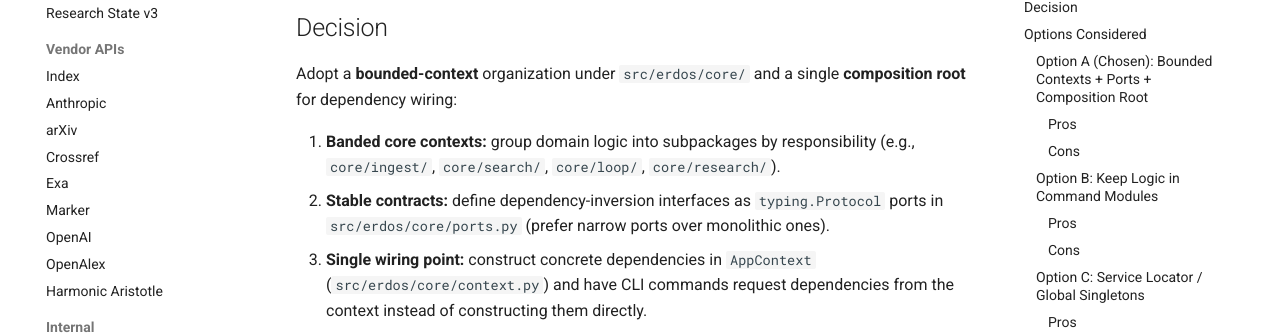
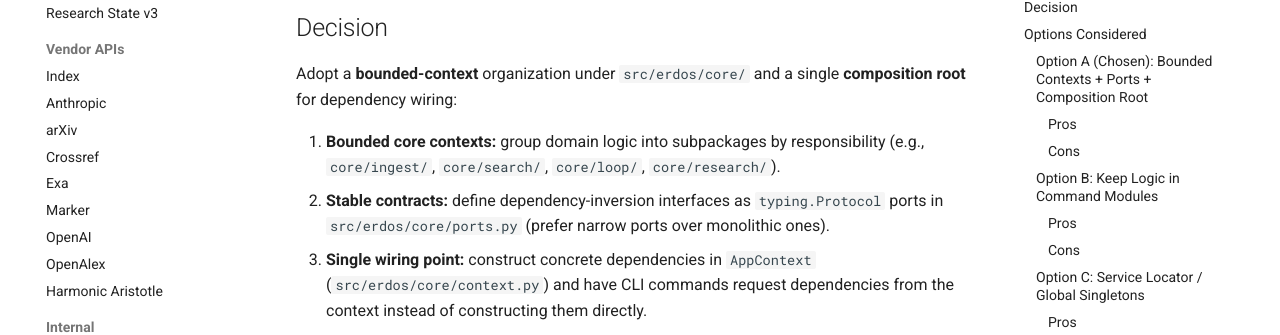
Before and after one commit to research-developer/erdos-banger, an MkDocs documentation site: the page built from docs/adr/adr-002-bounded-contexts-and-composition-root.md, in a window 1280 px wide and 900 px high, scrolled down 601 px. Shown: the part 128-463 px from the top of the window. Built offline with MkDocs 1.6.1 and Material for MkDocs 9.7.7, drawn with Linux system fonts in a browser that asks for light colours; comment, search, counter and statistics services are not loaded.

Commit message:
docs: fix bounded-contexts ADR typo

```diff
--- a/docs/adr/adr-002-bounded-contexts-and-composition-root.md
+++ b/docs/adr/adr-002-bounded-contexts-and-composition-root.md
@@ -25,7 +25,7 @@ We want the codebase to remain:
 Adopt a **bounded-context** organization under `src/erdos/core/` and a single
 **composition root** for dependency wiring:
 
-1. **Banded core contexts:** group domain logic into subpackages by responsibility
+1. **Bounded core contexts:** group domain logic into subpackages by responsibility
    (e.g., `core/ingest/`, `core/search/`, `core/loop/`, `core/research/`).
 2. **Stable contracts:** define dependency-inversion interfaces as `typing.Protocol`
    ports in `src/erdos/core/ports.py` (prefer narrow ports over monolithic ones).
```
